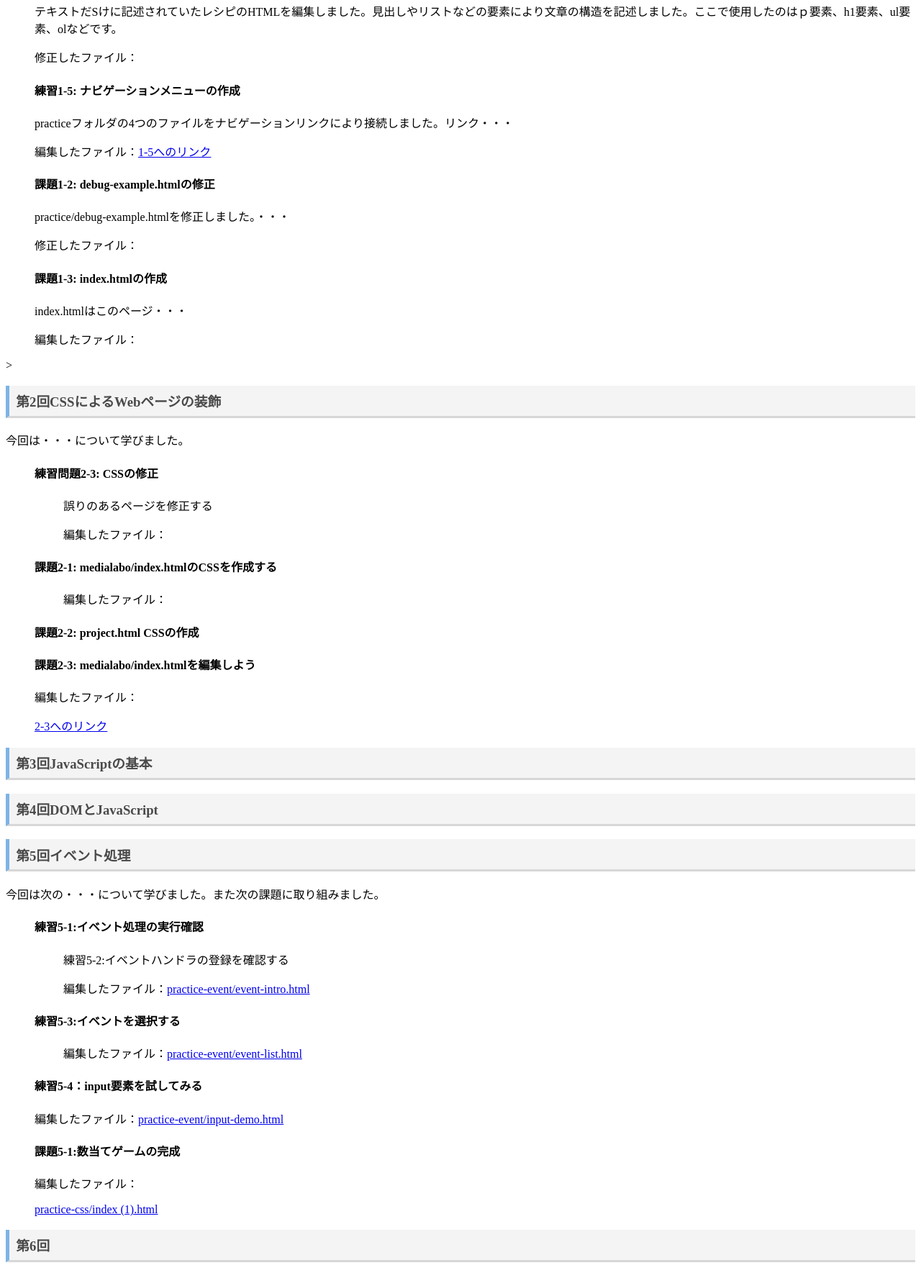
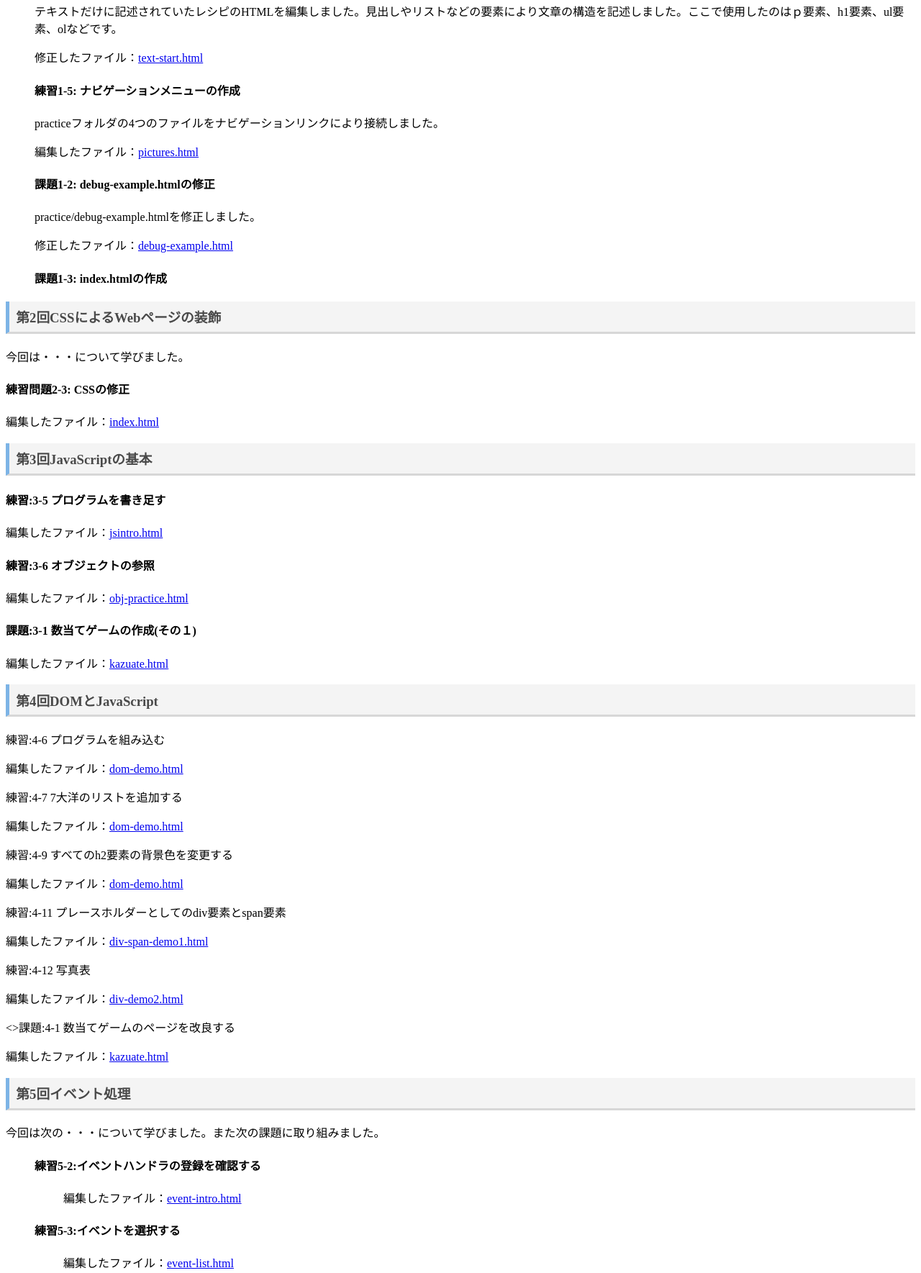
Before and after one commit to G184842021/medialabo, a plain HTML site: page index.html in a window 1280 px wide. Shown: the part 581-2350 px from the top of the page at 72% size. Drawn offline with Linux system fonts and the light colour scheme.

Commit message:
第6回演習

```diff
--- a/index.html
+++ b/index.html
@@ -14,64 +14,70 @@
       <p>プロジェクト課題では・・・を実施する。ここで表示するデータは・・</p>
       <p>プロジェクト課題で作成したページ<a herf = "project.html"></a></p>
     <h2>毎回の講義で作成したページ</h2>
-  <div class="zentai">
+   <div class="zentai">
+
      <h3>第１回 HTMLによるWebページの構造の記述</h3>
         <p>今回は次の・・・について学びました。また次の課題に取り組みました。</p>
      <ul>
       <li><h4>課題1-4: リスト</h4></li>
-        <p>テキストだSけに記述されていたレシピのHTMLを編集しました。見出しやリストなどの要素により文章の構造を記述しました。ここで使用したのはｐ要素、h1要素、ul要素、olなどです。</p>
-        <p>修正したファイル：<a href=""></a></p>
+        <p>テキストだけに記述されていたレシピのHTMLを編集しました。見出しやリストなどの要素により文章の構造を記述しました。ここで使用したのはｐ要素、h1要素、ul要素、olなどです。</p>
+        <p>修正したファイル：<a href="practice/text-start.html">text-start.html</a></p>
       <li><h4>練習1-5: ナビゲーションメニューの作成</h4></li>
-         <p>practiceフォルダの4つのファイルをナビゲーションリンクにより接続しました。リンク・・・</p>
-         <p>編集したファイル：<a href="practice/pictures.html">1-5へのリンク</a>
+         <p>practiceフォルダの4つのファイルをナビゲーションリンクにより接続しました。</p>
+         <p>編集したファイル：<a href="practice/pictures.html">pictures.html</a>
        <li><h4>課題1-2: debug-example.htmlの修正</h4></li>
-         <p>practice/debug-example.htmlを修正しました。・・・</p>
-         <p>修正したファイル：<a href=""></a></p>
+         <p>practice/debug-example.htmlを修正しました。</p>
+         <p>修正したファイル：<a href="practice/debug-example.html">debug-example.html</a></p>
        <li><h4>課題1-3: index.htmlの作成</h4></li>
-         <p>index.htmlはこのページ・・・</p>
-         <p>編集したファイル：<a href=""></a></p>
       </ul>
-  </div>>
+   </div>
       <h3>第2回CSSによるWebページの装飾</h3>
       <p>今回は・・・について学びました。</p>
-      <ul>
         <li><h4>練習問題2-3: CSSの修正</h4></li>
-        <ul>
-         <li><p>誤りのあるページを修正する</p></li>
-         <li><p>編集したファイル：<a href=""></a></p></li>
-        </ul>
-        <li><h4>課題2-1: medialabo/index.htmlのCSSを作成する</h4></li>
-        <ul>
-         <li><p>編集したファイル：<a href=""></a></p></li>
-        </ul>
-        <li><h4>課題2-2: project.html CSSの作成</h4></li>
-        <li><h4>課題2-3: medialabo/index.htmlを編集しよう</h4></li>
-        <p>編集したファイル：</p><a href="practice-css/index (1).html">2-3へのリンク</a>
-       </ul>
-      </p>
+        <p>編集したファイル：<a href="practice-css/index(1).html">index.html</a></p>
+
       <h3>第3回JavaScriptの基本</h3>
+        <h4>練習:3-5 プログラムを書き足す</h4>
+          <p>編集したファイル：<a href="practice-js/jsintro.html">jsintro.html</a></p>
+        <h4>練習:3-6 オブジェクトの参照</h4>
+         <p>編集したファイル：<a href="practice-js/obj-practice.html">obj-practice.html</a></p>
+        <h4>課題:3-1 数当てゲームの作成(その１)</h4>
+          <p>編集したファイル：<a href="kazuate.html">kazuate.html</a></p>
+
       <h3>第4回DOMとJavaScript</h3>
+       <p>練習:4-6 プログラムを組み込む
+        <p>編集したファイル：<a href="practice-dom/dom-demo.html">dom-demo.html</a></p>
+       <p>練習:4-7 7大洋のリストを追加する
+        <p>編集したファイル：<a href="practice-dom/dom-demo.html">dom-demo.html</a></p>
+       <p>練習:4-9 すべてのh2要素の背景色を変更する
+        <p>編集したファイル：<a href="practice-dom/dom-demo.html">dom-demo.html</a></p>
+       <p>練習:4-11 プレースホルダーとしてのdiv要素とspan要素
+        <p>編集したファイル：<a href="practice-dom/div-span-demo1.html">div-span-demo1.html</a></p>
+       <p>練習:4-12 写真表
+        <p>編集したファイル：<a href="practice-dom/div-demo2.html">div-demo2.html</a></p>
+       <>課題:4-1 数当てゲームのページを改良する
+        <p>編集したファイル：<a href="kazuate.html">kazuate.html</a></p>
+
       <h3>第5回イベント処理</h3>
       <p>今回は次の・・・について学びました。また次の課題に取り組みました。</p>
       <ul>
-        <li><h4>練習5-1:イベント処理の実行確認</h4></li>
+         <li><h4>練習5-2:イベントハンドラの登録を確認する</h4></li>
         <ul>
-         <li><p>練習5-2:イベントハンドラの登録を確認する</p></li>
-         <li><p>編集したファイル：<a href="practice-event/event-intro.html">practice-event/event-intro.html</a></p></li>
+         <li><p>編集したファイル：<a href="practice-event/event-intro.html">event-intro.html</a></p></li>
         </ul>
         <li><h4>練習5-3:イベントを選択する</h4></li>
         <ul>
-         <li><p>編集したファイル：<a href="practice-event/event-list.html">practice-event/event-list.html</a></p></li>
+         <li><p>編集したファイル：<a href="practice-event/event-list.html">event-list.html</a></p></li>
         </ul>
-        <li><h4>練習5-4：input要素を試してみる</h4></li>
-        <li><p>編集したファイル：<a href="practice-event/input-demo.html">practice-event/input-demo.html</a></p></li>
         <li><h4>課題5-1:数当てゲームの完成</h4></li>
-        <p>編集したファイル：</p><a href="kazuate.html">practice-css/index (1).html</a>
+        <p>編集したファイル：<a href="kazuate.html">kazuate.html</a></p>
        </ul>
-      <h3>第6回</h3>
+      締め切り７月２８日(木曜日)23:59 GitHubをプッシュすることを忘れない
+      Github →　setting →　pages
 
-
-
+      3-2
+4-2 hyouzi
+4-4 削除
 
   </body>
 </html>
--- a/project.html
+++ b/project.html
@@ -3,13 +3,17 @@
   <head>
     <meta charset="utf-8">
     <title>Project</title>
-    <script src="weather.js" defer></script>
+    <script src="https://cdnjs.cloudflare.com/ajax/libs/axios/0.27.2/axios.min.js"></script>
+    <script src="project.js" defer></script>
   </head>
 
   <body>
     <h1>世界の天気予報</h1>
     <p><label for="kuni">検索したい国名</label>
-      <input type="text" name="kuni">
-      <button id="range">検索</button></p>
+      <input type="search" name="kuni">
+      <button id="sendRequest">検索</button></p>
+      <p><span id= "t"></span></p>
+      <p><span id= "f"></span></p>
+      <p><span id= "j"></span></p>
   </body>
 </html>
```
Also changed, not shown: practice-ajax/ajax-demo.js (+8 -6 lines), project.js (added, +38 -0 lines).
